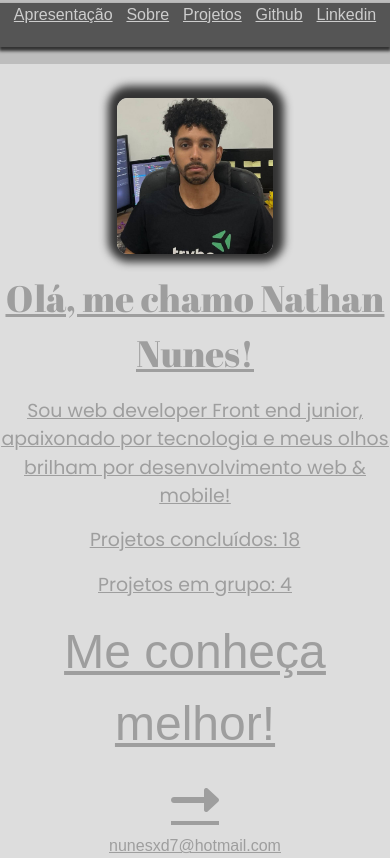
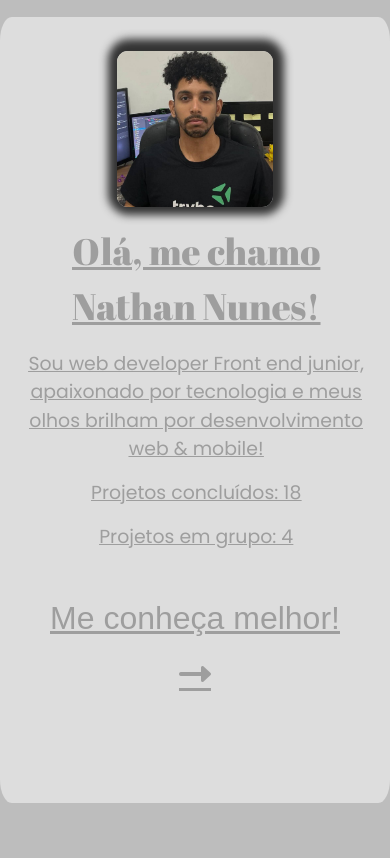
Before and after one commit to NunesNathan/portifolio-web-react, a React (Create React App) app: page / in a window 390 px wide. Built offline with nearby package versions, Linux system fonts and the light colour scheme; a web font is replaced by a local one.

Commit message:
:lipstick: (home) - Finish structure

```diff
--- a/src/App.js
+++ b/src/App.js
@@ -1,4 +1,4 @@
-import React, { Component } from 'react';
+import React from 'react';
 import { Route, Switch } from 'react-router-dom';
 import 'bootstrap/dist/css/bootstrap.min.css';
 import './app.css';
@@ -7,24 +7,24 @@ import Home from './pages/Home/Home';
 import About from './pages/About/About';
 import Projects from './pages/Projects/Projects';
 
-class App extends Component {
-  routes = () => (
+export default function App() {
+  const routes = () => (
     <Switch>
       <Route
-        path='/'
+        path="/"
         exact
       >
         <Home />
       </Route>
       <Route
-        path='/about'
+        path="/about"
         exact
       >
         <Nav />
         <About />
       </Route>
       <Route
-        path='/projects'
+        path="/projects"
         exact
       >
         <Nav />
@@ -33,15 +33,10 @@ class App extends Component {
     </Switch>
   )
 
-  render() {
-    return(
-      <>
-        {
-          this.routes()
-        }
-      </>
-      );
-    }
+  return(
+    <>
+      {
+        routes()
+      }
+    </>);
 }
-
-export default App;
--- a/src/components/HomeContent.js
+++ b/src/components/HomeContent.js
@@ -5,7 +5,6 @@ import landpage, { randomRightArrow } from '../pages/Home/home-data';
 
 export default function HomeContent() {
   const [id, setId] = useState('');
-  console.log(randomRightArrow())
   return (
     <div className="home-content">
       <img src={photo} alt="backImagem de Nathan Nunes" className="land-photo-back" />
--- a/src/pages/Home/home-content.css
+++ b/src/pages/Home/home-content.css
@@ -1,3 +1,21 @@
+@media (max-width: 390.98px) {
+  .home {
+    margin-top: 2vh;
+    border-radius: 3%;
+  }
+}
+
+@media (max-height: 517.98px) {
+  .home {
+    margin-top: 2vh;
+    border-radius: 3%;
+  }
+
+  .projects-link > p {
+      display: none;
+    }
+}
+
 @media (max-width: 767.98px) {
   body {
     max-height: 100vh;
@@ -7,7 +25,8 @@
   .home {
     background-color: #ddd;
     min-height: 92.3vh;
-    padding-top: 2vh;
+    padding: 2vh 0 13vh;
+    border-radius: 3%;
   }
 
   .home * {
@@ -26,7 +45,7 @@
   }
 
   button > p, .far, .fas {
-    font-size: 3rem;
+    font-size: 2rem;
   }
 
 
@@ -67,14 +86,7 @@
   }
 
   .mail-to {
-    text-align: center;
-    display: block;
-    margin-top: 1vh;
-  }
-
-  .mail-to:hover {
-    font-size: inherit;
-    color: var(--neithans-grey-10);
+    display: none;
   }
 }
 
@@ -157,7 +169,6 @@
     position: absolute;
     bottom: 3px;
     text-align: center;
-    display: block;
     margin-top: 1vh;
   }
 
@@ -166,11 +177,43 @@
     color: var(--neithans-grey-10);
   }
 
-  @media (max-width: 950.98px) {
+  @media (min-height: 808.98px) {
+    .projects-link {
+      margin-top: 8vh;
+      max-height: 40%;
+    }
+  }
+
+  @media (min-height: 1199.98px) {
+    .back-presentation {
+      height: 25vh;
+    }
+  }
+
+  @media (max-width: 801.98px) and (min-height: 1199.98px) {
+    .back-presentation {
+      height: 20vh;
+    }
+  }
+}
+
+@media (max-width: 799.98px) and (max-height: 515.98px) {
+  .mail-to {
+    display: none;
+  }
+}
+
+@media (min-width: 800px) and (max-height: 645.98px) {
+    .mail-to {
+      display: none;
+    }
+  }
+
+@media (max-width: 980.98px) {
   .projects-link {
     font-size: 1.45rem;
     height: 10vh;
-    margin-top: 5vh;
+    margin-top: 3vh;
   }
 
   .home-content .land-photo {
@@ -182,7 +225,6 @@
     padding:0 2.4vw 0 0;
   }
   }
-}
 
 @media (min-width: 1105px) {
   .home {
@@ -191,6 +233,7 @@
     display: flex;
     justify-content: center;
     align-items: center;
+    font-size: 110%;
   }
 
   .home-content {
@@ -208,7 +251,7 @@
     margin-top: 10vh;
     border-radius: 7%;
     opacity: 98%;
-    box-shadow: 2px -5px 80px 110px var(--neithans-grey-9);
+    box-shadow: 2px -5px 40px 60px var(--neithans-grey-9);
   }
 
   .land-photo-back {
@@ -295,11 +338,10 @@
   .mail-to {
     position: absolute;
     right: 1vw;
-    top: 2.5vh;
+    top: 2vh;
   }
 
-
-@media (max-height: 730px) {
+  @media (max-height: 730px) {
     .projects-link > p {
       display: none;
     }
@@ -309,4 +351,30 @@
       height: 12vh;
     }
   }
+
+  @media (max-height: 730px) {
+    .projects-link > p {
+      display: none;
+    }
+
+    .projects-link {
+      width: 22%;
+      height: 12vh;
+    }
+  }
+
+  @media (max-height: 517.98px) {
+    .home {
+      margin-top: 2vh;
+      border-radius: 3%;
+    }
+
+    .projects-link > p {
+      display: none;
+    }
+  }
+
+  @media (min-height: 517.98px) {
+
+  }
 }
--- a/src/pages/Home/home-header.css
+++ b/src/pages/Home/home-header.css
@@ -1,3 +1,15 @@
+@media (max-width: 390.98px) {
+  .absolute {
+    display: none;
+  }
+}
+
+@media (max-height: 517.98px) {
+  .absolute {
+    display: none;
+  }
+}
+
 @media (max-width: 767.98px) {
 
   .absolute {
@@ -6,9 +18,10 @@
   }
 
   .absolute nav {
+    padding-top: 1vh;
     display: flex;
     flex-direction: row;
-    margin: 0.3vh 0 2vh 0;
+    margin-bottom: 2vh;
     justify-content: space-evenly;
     list-style-type: none;
     height: 5.3vh;
@@ -71,6 +84,7 @@
   }
 
   .absolute li > a {
+    font-size: 1vw;
     margin: 0 2vw;
   }
 
--- a/src/pages/Nav/Nav.js
+++ b/src/pages/Nav/Nav.js
@@ -1,5 +1,5 @@
 import React from 'react';
-import photo from "../../assets/nathannunesphoto.jpg"
+import photo from '../../assets/nathannunesphoto.jpg'
 import { Presentation, Links, Footer } from './nav-data';
 import './nav.css'
 import LinkTo from '../../components/LinkTo';
--- a/src/pages/Nav/nav.css
+++ b/src/pages/Nav/nav.css
@@ -97,8 +97,7 @@
   }
 
   .nav-footer {
-    position: absolute;
-    bottom: 2vh;
+    margin-top: 16%;
   }
 
   .name {
```
